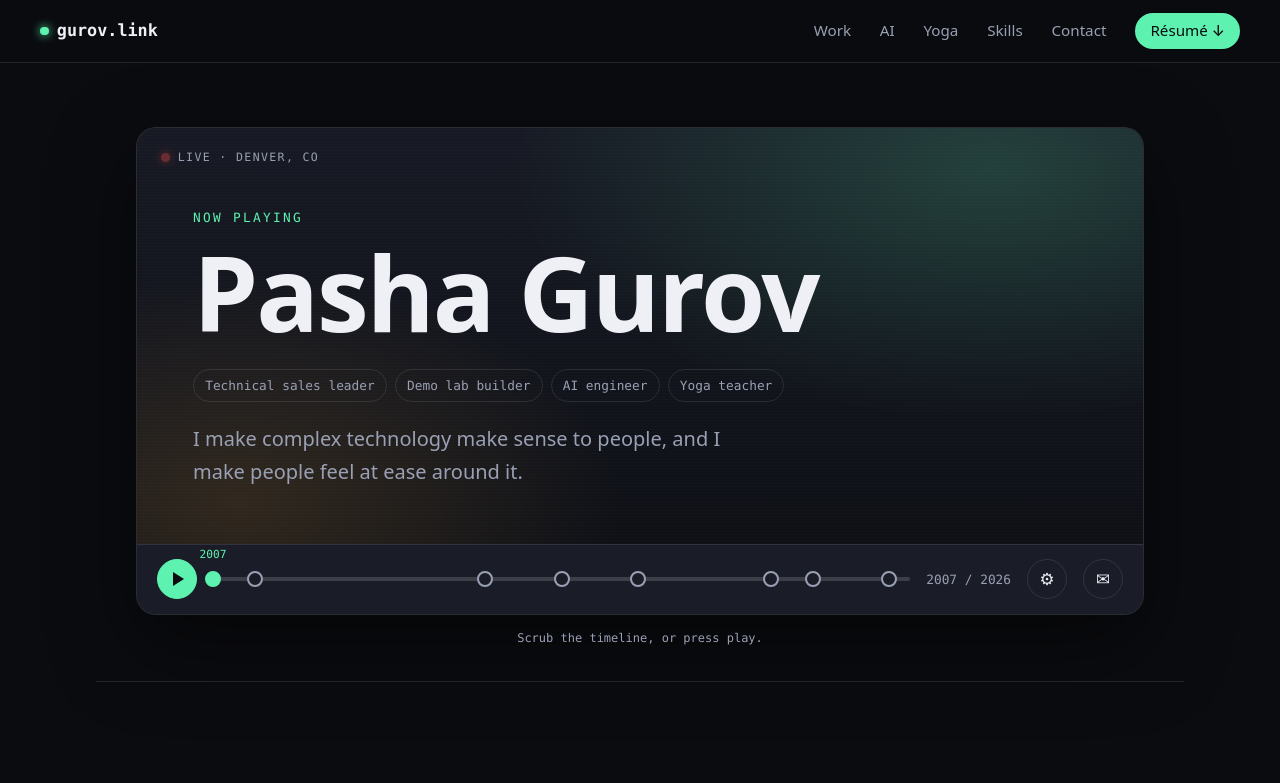
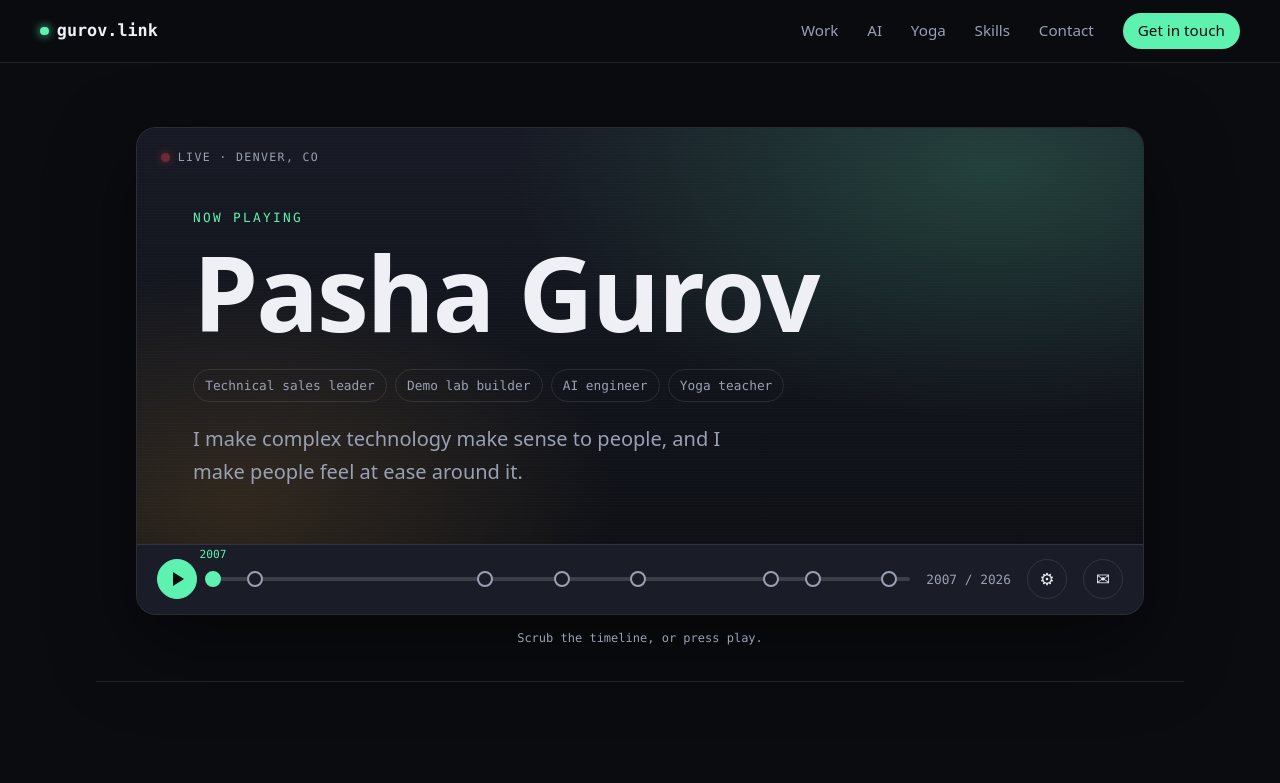
Before and after one commit to pavelgurov/gurov.link, a plain HTML site: page index.html in a window 1280 px wide. Shown: the top 783 px of the page. Drawn offline with Linux system fonts and the light colour scheme.

Commit message:
Remove résumé PDF until it is redone
Co-Authored-By: Claude Fable 5.1 <noreply@anthropic.com>

```diff
--- a/index.html
+++ b/index.html
@@ -29,7 +29,7 @@
       <a href="#yoga">Yoga</a>
       <a href="#skills">Skills</a>
       <a href="#contact">Contact</a>
-      <a class="cta" href="docs/Pasha_Gurov_Resume.pdf">Résumé ↓</a>
+      <a class="cta" href="#contact">Get in touch</a>
     </nav>
   </header>
 
@@ -249,7 +249,6 @@
       <div class="links">
         <a class="big" href="mailto:job@gurov.link">job@gurov.link</a>
         <a href="https://www.linkedin.com/in/pashagurov" target="_blank" rel="noopener">LinkedIn</a>
-        <a href="docs/Pasha_Gurov_Resume.pdf">Résumé (PDF)</a>
         <a href="https://yogacybin.com" target="_blank" rel="noopener">YogaCybin</a>
       </div>
     </section>
```
